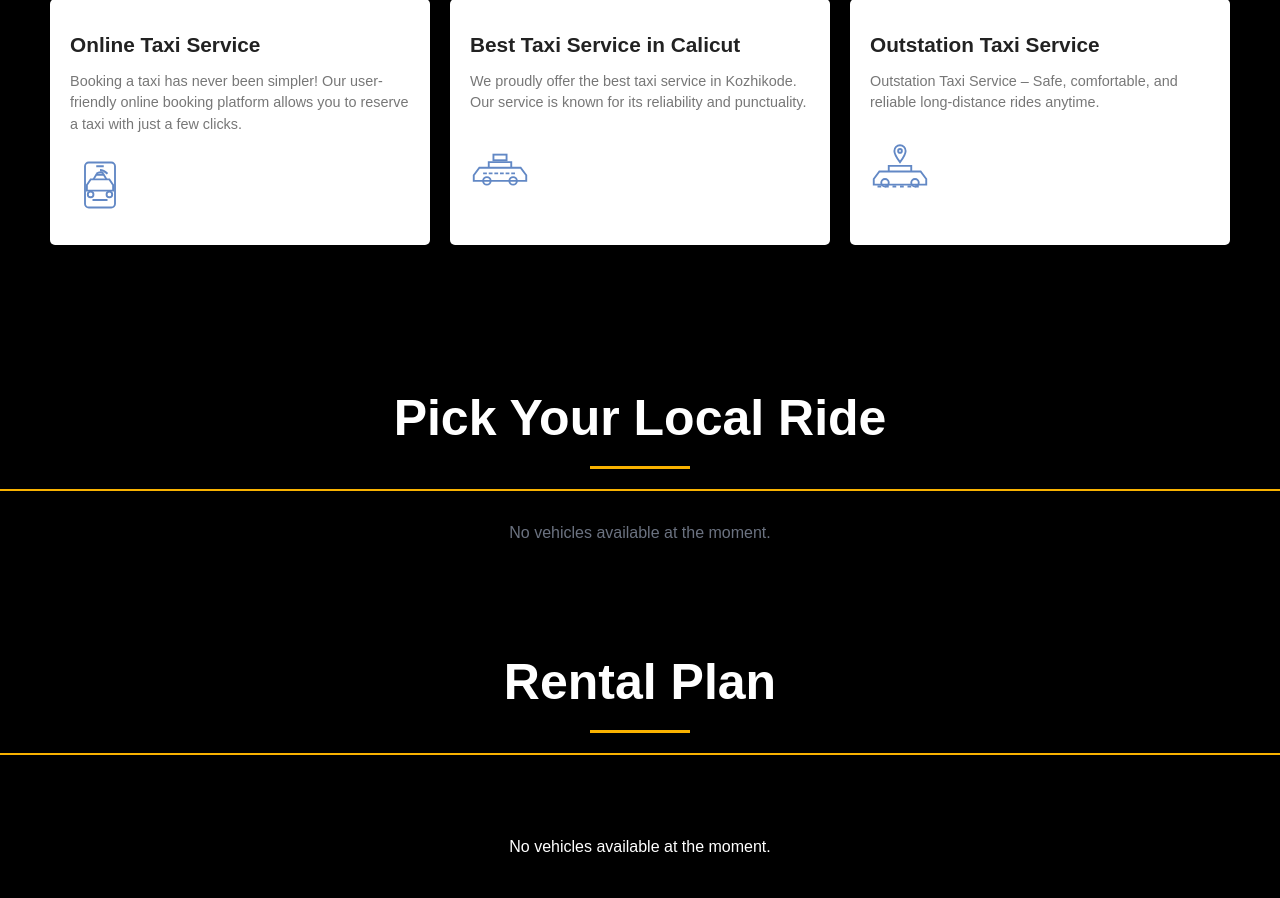
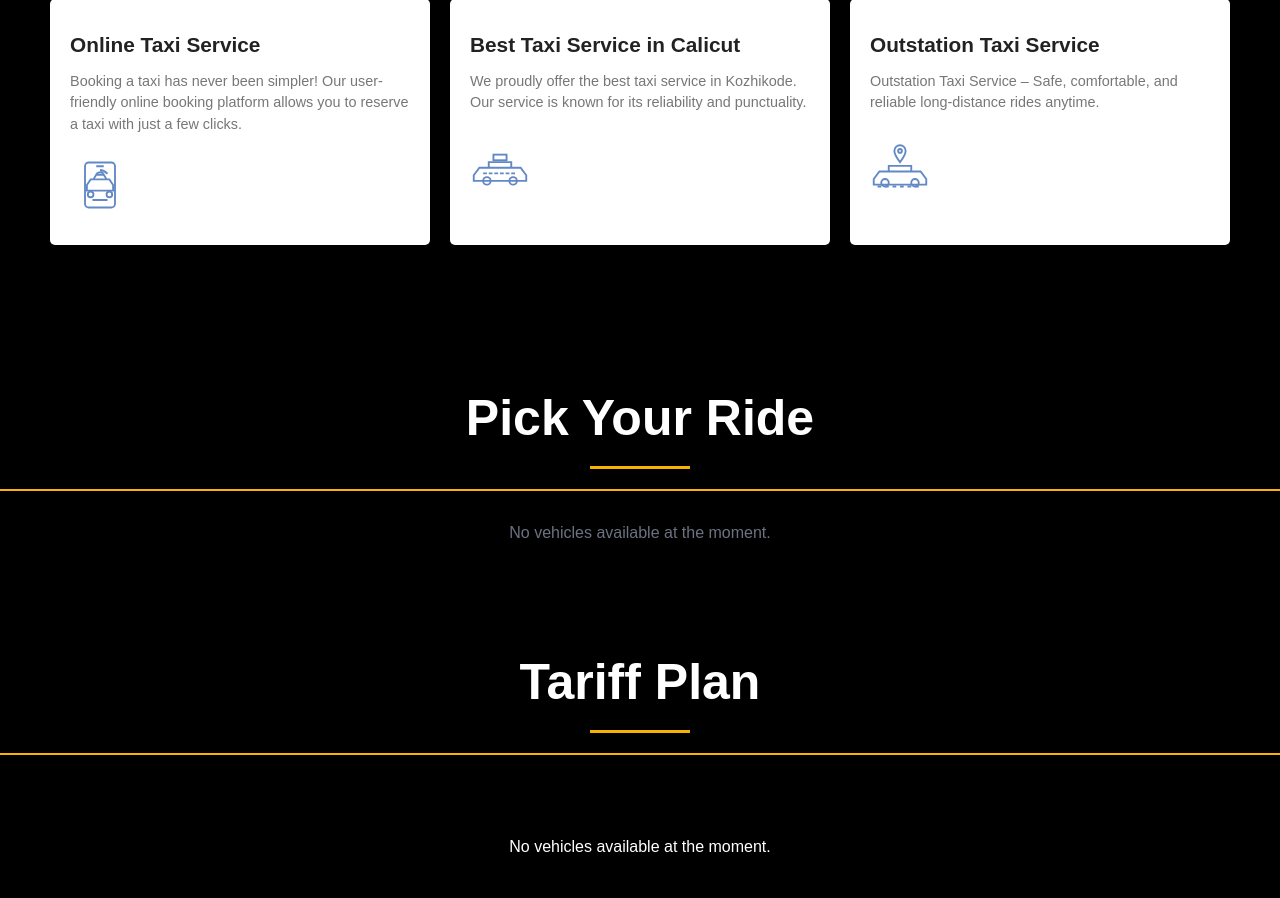
Before and after one commit to muhdashique/pickmetravels, a Django app: page / in a window 1280 px wide. Shown: the part 1942-2840 px from the top of the page. Run offline with Django 4.2, Linux system fonts and the light colour scheme; data that the repository does not hold is empty; some libraries are stand-ins or nearby versions.

Commit message:
local ride

```diff
--- a/pickmeproject/settings.py
+++ b/pickmeproject/settings.py
@@ -90,7 +90,7 @@ DATABASES = {
         'NAME': 'pickmetravels',  # Replace with your database name
         'USER': 'postgres',  # Replace with your database username
         'PASSWORD': 'info@imc',  # Replace with your database password
-          'PASSWORD': '1234',
+        #   'PASSWORD': '1234',
         'HOST': 'localhost',  # Use 'localhost' for local development
         'PORT': '5432',  # Default PostgreSQL port
     }
--- a/templates/index.html
+++ b/templates/index.html
@@ -2408,7 +2408,7 @@ nav {
 
 
     <section class="mt-24" id="cabs">
-        <h2 class="section-title">Pick Your Local Ride</h2>
+        <h2 class="section-title">Pick Your Ride</h2>
         <!-- <h2 class="text-3xl font-bold text-center mb-8 section-title" style="color: white;">Pick Your Ride</h2> -->
         {% if vehicles %}
         <div class="grid grid-cols-1 md:grid-cols-2 lg:grid-cols-4 gap-5 max-w-[1400px] mx-auto">
@@ -2434,7 +2434,7 @@ nav {
 
                 <div class="p-4">
                     <div class="text-xl font-bold">{{ vehicle.name }}</div>
-                    <div class="text-lg font-semibold text-green-500">₹{{ vehicle.per_day_rate }} Local Ride </div>
+                    <div class="text-lg font-semibold text-green-500">₹{{ vehicle.per_day_rate }} Per Day </div>
                     <div class="vehicle-description text-gray-700 overflow-hidden relative" id="desc-{{ vehicle.id }}">
                         {{ vehicle.description|truncatechars:100 }}
                         {% if vehicle.description|length > 90 %}
@@ -2627,7 +2627,7 @@ Allow Daily: ${allowDaily === "True" ? "Yes" : "No"}`;
 
 
 <section style="margin-top: 100px;" id="thariff">
-    <h2 class="section-title">Rental Plan</h2>
+    <h2 class="section-title">Tariff Plan </h2>
     {% if vehicles %}
     <table class="vehicle-table">
         <thead>
```
